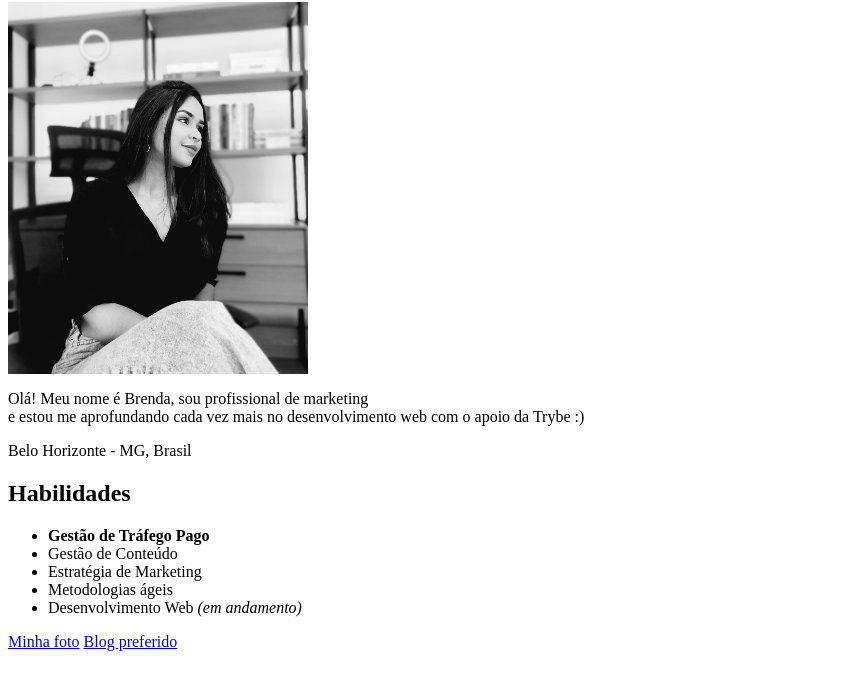
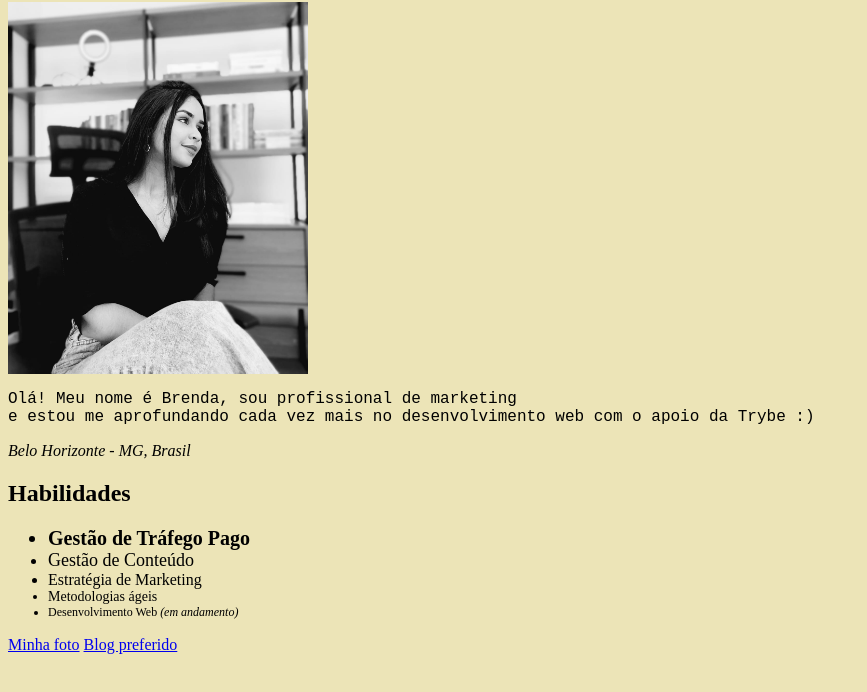
Before and after one commit to brendareiss/brendareiss.github.io, a plain HTML site: page index.html in a window 1280 px wide. Shown: the part 106-798 px from the top of the page, without its empty margins (0-867 px from the left). Drawn offline with Linux system fonts and the light colour scheme.

Commit message:
alteração do font-size das minhas habilidades

```diff
--- a/style.css
+++ b/style.css
@@ -1,3 +1,35 @@
 .meuNome {
     font-family:'Trebuchet MS', 'Lucida Sans Unicode', 'Lucida Grande', 'Lucida Sans', Arial, sans-serif;
 }
+
+.descricao {
+    font-family: 'Courier New', Courier, monospace;
+}
+
+body {
+    background-color: #ece4b7;
+}
+
+.resido {
+    font-style: oblique;
+}
+
+.trafego {
+    font-size: 20px;
+}
+
+.conteudo {
+    font-size: 18px;
+}
+
+.marketing{
+    font-size: 16px;
+}
+
+.agile {
+    font-size: 14px;
+}
+
+.tech {
+    font-size: 12px;
+}
```
